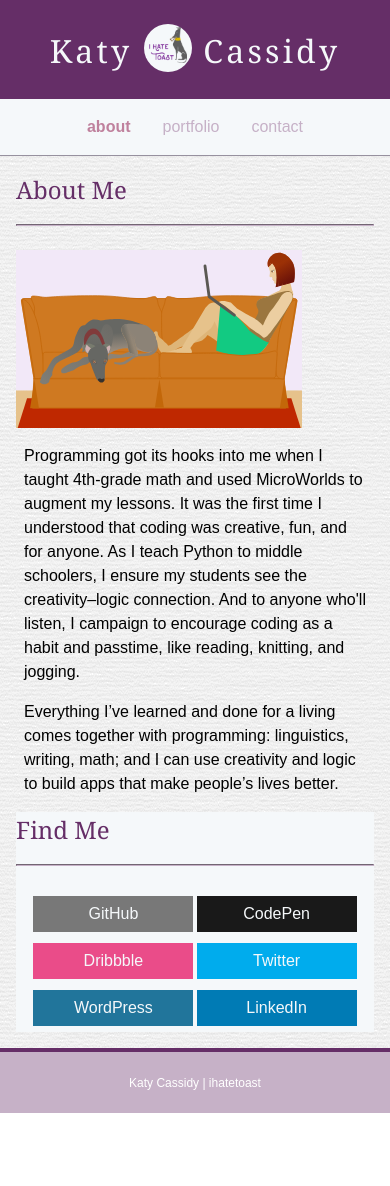
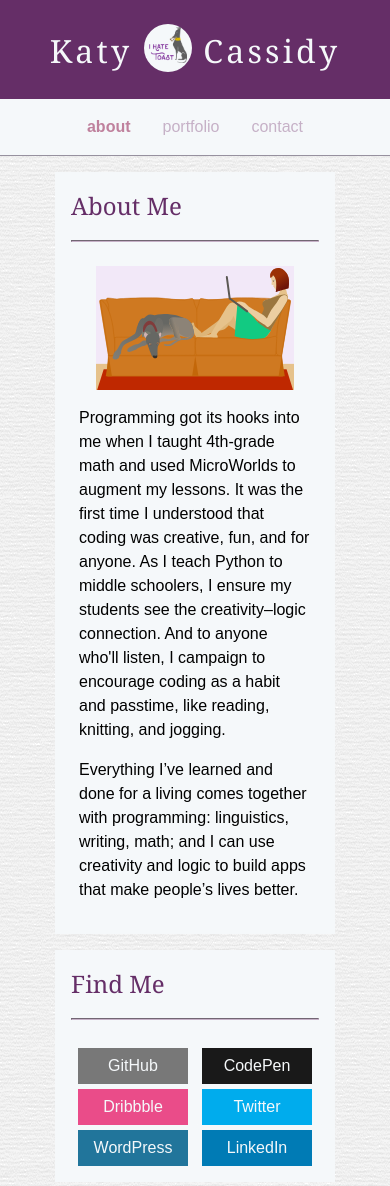
Before and after one commit to ihatetoast/ihatetoast.github.io, a plain HTML site: page index.html in a window 390 px wide. Shown: the top 1186 px of the page. Before the commit the page ends 1113 px from the top, so only its background shows below. Drawn offline with Linux system fonts and the light colour scheme; a web font is replaced by a local one.

Commit message:
fixed about index for responsiveness

```diff
--- a/assets/styles/style.scss
+++ b/assets/styles/style.scss
@@ -59,6 +59,7 @@
 	background-image: url("../images/paper/paper.png");
 	font-family: 'Chivo', 'Arial', 'Helvetica Neue', Helvetica, sans-serif;
   line-height: 1.5;
+  align-items: center;
 }
 .site {
 	display: flex;
@@ -91,6 +92,9 @@
 header {
 	background-color: $white;
   border-bottom: 1px solid $lavender;
+}
+header, footer {
+  width: 100%;
 }
 .content-header {
 	display: flex;
@@ -172,13 +176,33 @@
 .main {
 	display: flex;
   padding: 1em;
+  width: 80%;
   flex-direction: column;
+  @media (min-width: 899px) {
+    align-items: flex-start;
+    flex-direction: row;
+    justify-content: space-between;
   }
+}
+
+
+aside, article {
+  background-color: $white;
+  margin-bottom: 1em;
+}
+.aboutContent {
+  display: flex;
+  flex-direction: column;
+  padding: 1em;
+  @media (min-width: 899px){
+    flex-basis: 70%;
+  }
+}
+
 .imgWithText{
 	display:flex;
 	flex-direction: column;
-	justify-content: center;
-
+	align-items: center;
 }
 .aboutImg {
 	width: 80%;
@@ -187,9 +211,7 @@
 	color: $eggplant;
 	font-size: 1.5em;
 }
-aside {
-	background-color: $white;
-}
+
 
 .iconRow {
 	ul {
@@ -209,6 +231,12 @@
 }
 
 .socialMedia {
+  display: flex;
+  flex-direction: column;
+  padding: 1em;
+  @media (min-width: 899px) {
+    flex-basis: 25%;
+  }
 	hr {
 		border-width: 1px;
 		text-align: center;
@@ -226,15 +254,23 @@
 	justify-content: center;
   align-items: center;
   text-align: center;
+  @media (min-width: 899px){
+    flex-direction: column;
+  }
 }
 .socialMedia-holder {
 	position: relative;
 	display: inline-block;
-	width: 10em;
+	width: 44%;
 	height: 2.25em;
-	margin: 0.35em 0.1em;
+  margin-top: .30em;
+  margin-left: 3%;
+  margin-right: 3%;
 	//rotation controlled with perspective:
   perspective: 500px;
+  @media (min-width: 899px){
+    width: 80%;
+  }
 	.block {
 		position: absolute;
     left: 0;
--- a/index.html
+++ b/index.html
@@ -2,7 +2,7 @@
 <html lang="en">
 	<head>
 		<meta charset="UTF-8">
-		<meta name=viewport” content="width=device-width">
+		<meta name="viewport" content="width=device-width, initial-scale=1.0" />
 		<meta name="description" content="Katy Cassidy's UI, frontend, and fullstack portfolio as IHateToast.">
 		<meta name=“author" content=“Katy Cassidy | ihatetoast">
 		<title>Katy Cassidy</title>
@@ -48,8 +48,8 @@
 			</div>
 			</article>
 
-			<aside>
-				<div class="socialMedia">
+			<aside class="socialMedia">
+				<div >
 					<h3 class="titleHeader">Find Me</h3>
 					<hr>
 					<div class="socialMedia-container">
```
Also changed, not shown: contact.html (+1 -1 lines), portfolio.html (+1 -1 lines), assets/styles/style.css, 2 other files. Lines whose indentation alone changed are shown as unchanged.
